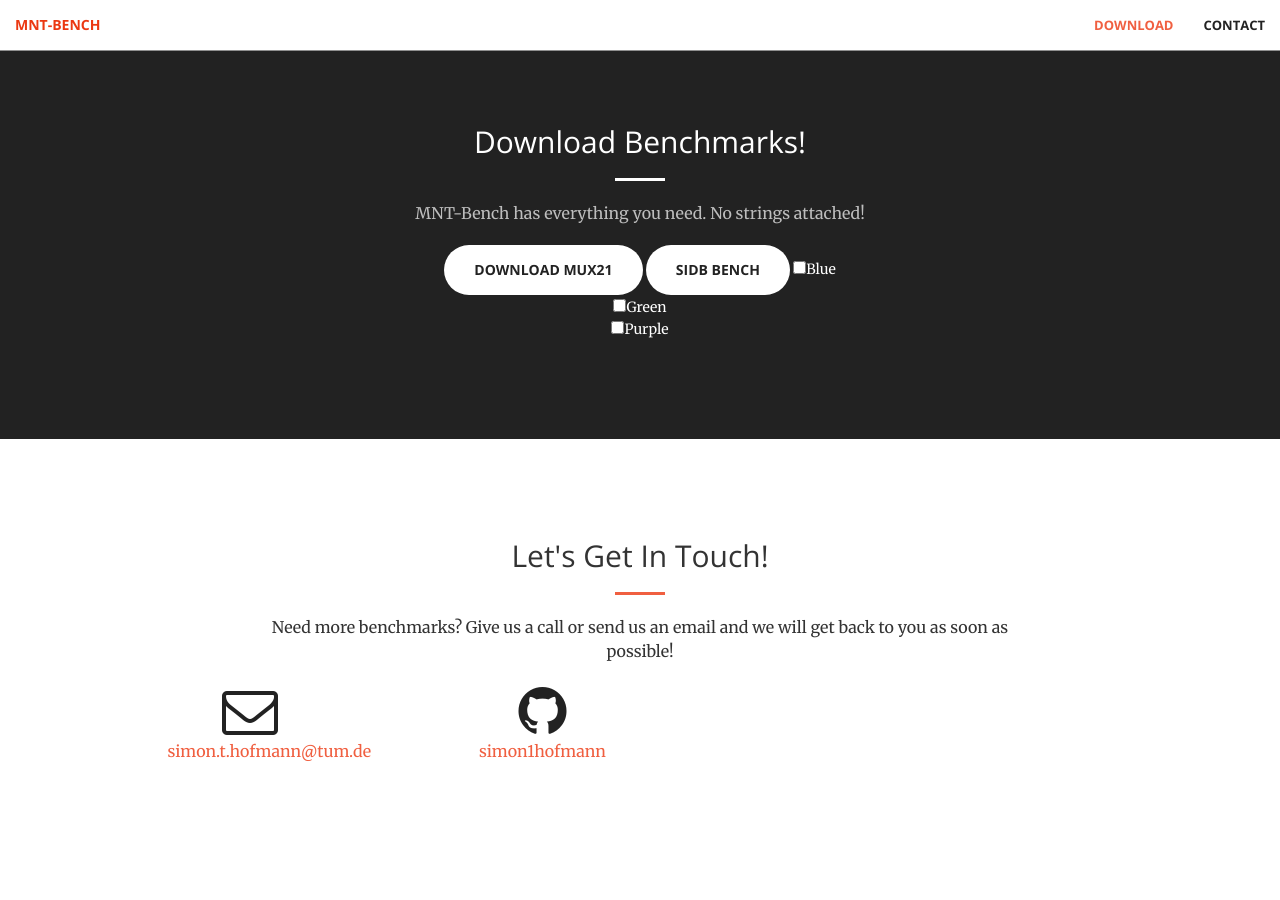
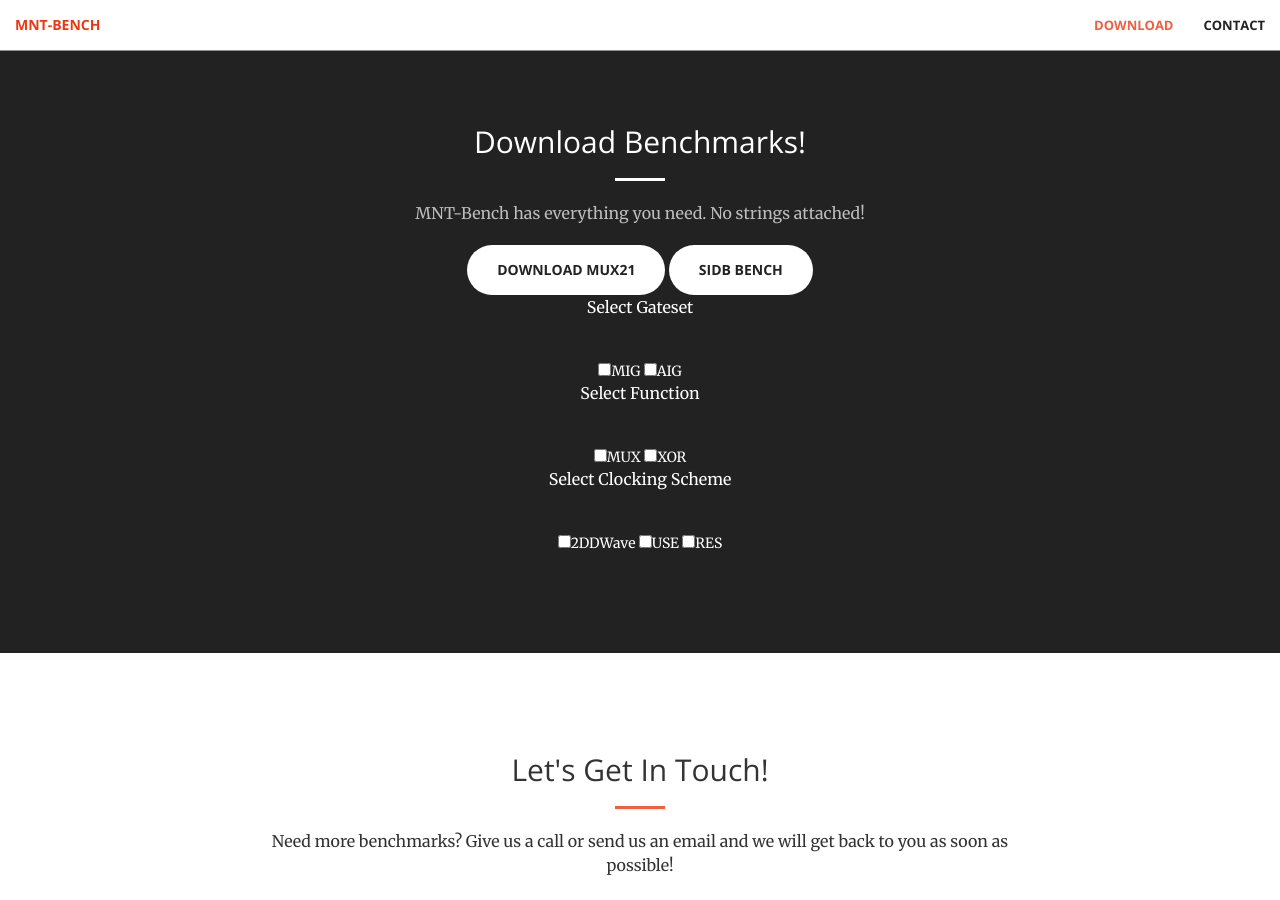
Before and after one commit to simon1hofmann/mnt-bench-old, a Jekyll site: the page built from docs/index.html, in a window 1280 px wide and 900 px high, scrolled down 875 px. Built offline with Jekyll 4.4.1, drawn with Linux system fonts in a browser that asks for light colours; nearby versions of some CDN libraries.

Commit message:
Update call-to-action.html

```diff
--- a/docs/_includes/call-to-action.html
+++ b/docs/_includes/call-to-action.html
@@ -8,11 +8,22 @@
                 <a href="https://github.com/simon1hofmann/mnt-bench/blob/main/benchmarks/trindade16/mux21.fgl" class="btn btn-default btn-xl" download>Download MUX21</a>
                 <a href="https://github.com/cda-tum/mnt-sidb-bench" class="btn btn-default btn-xl" download>SiDB Bench</a>
                 <script src="https://ajax.googleapis.com/ajax/libs/jquery/2.1.1/jquery.min.js"></script>
-                <input type="checkbox" class="mod-link" name="selected" value="Blue" class="products">Blue
                 <br>
-                <input type="checkbox" class="mod-link" name="selected" value="Green" class="products">Green
+                <p>Select Gateset</p>
                 <br>
-                <input type="checkbox" class="mod-link" name="selected" value="Purple" class="products">Purple
+                <input type="checkbox" class="mod-link" name="selected" value="MIG" class="products">MIG
+                <input type="checkbox" class="mod-link" name="selected" value="AIG" class="products">AIG
+                <br>
+                <p>Select Function</p>
+                <br>
+                <input type="checkbox" class="mod-link" name="selected" value="MUX" class="products">MUX
+                <input type="checkbox" class="mod-link" name="selected" value="XOR" class="products">XOR
+                <br>
+                <p>Select Clocking Scheme</p>
+                <br>
+                <input type="checkbox" class="mod-link" name="selected" value="2DDWave" class="products">2DDWave
+                <input type="checkbox" class="mod-link" name="selected" value="USE" class="products">USE
+                <input type="checkbox" class="mod-link" name="selected" value="RES" class="products">RES
                 <br>
                 <div class="link-container"></div>
             </div>
@@ -32,3 +43,11 @@ $(document).on("change", ".mod-link", function() {
   $('.link-container').html(link);
 });
 </script>
+<script>
+    function onlyOne(checkbox) {
+    var checkboxes = document.getElementsByName('selected')
+    checkboxes.forEach((item) => {
+        if (item !== checkbox) item.checked = false
+    })
+}
+</script>
```
